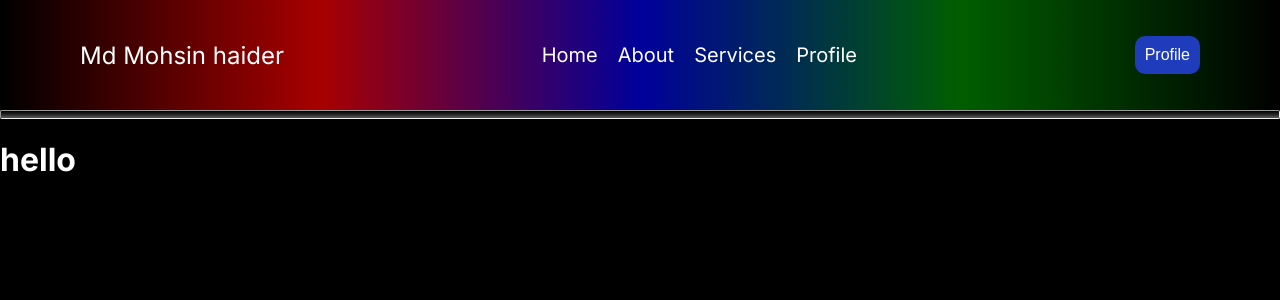
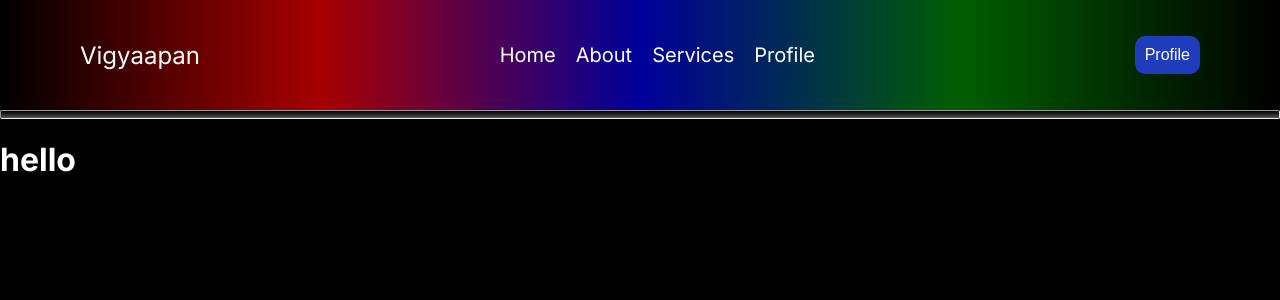
Before and after one commit to MdMohsinHaider/Front-End_nextjs, a Next.js app: page / in a window 1280 px wide. Shown: the top 300 px of the page. Built offline with nearby package versions, Linux system fonts and the light colour scheme.

Commit message:
com name vigyaapan

```diff
--- a/app/layout.tsx
+++ b/app/layout.tsx
@@ -19,7 +19,7 @@
       <body className={inter.className}>
         {/* nav bar  */}
         <nav className="nav-bar">
-          <div className="logo">Md Mohsin haider</div>
+          <div className="logo">Vigyaapan</div>
           <ul className="nav-links">
             <li>
               <a href="#">Home</a>
```
